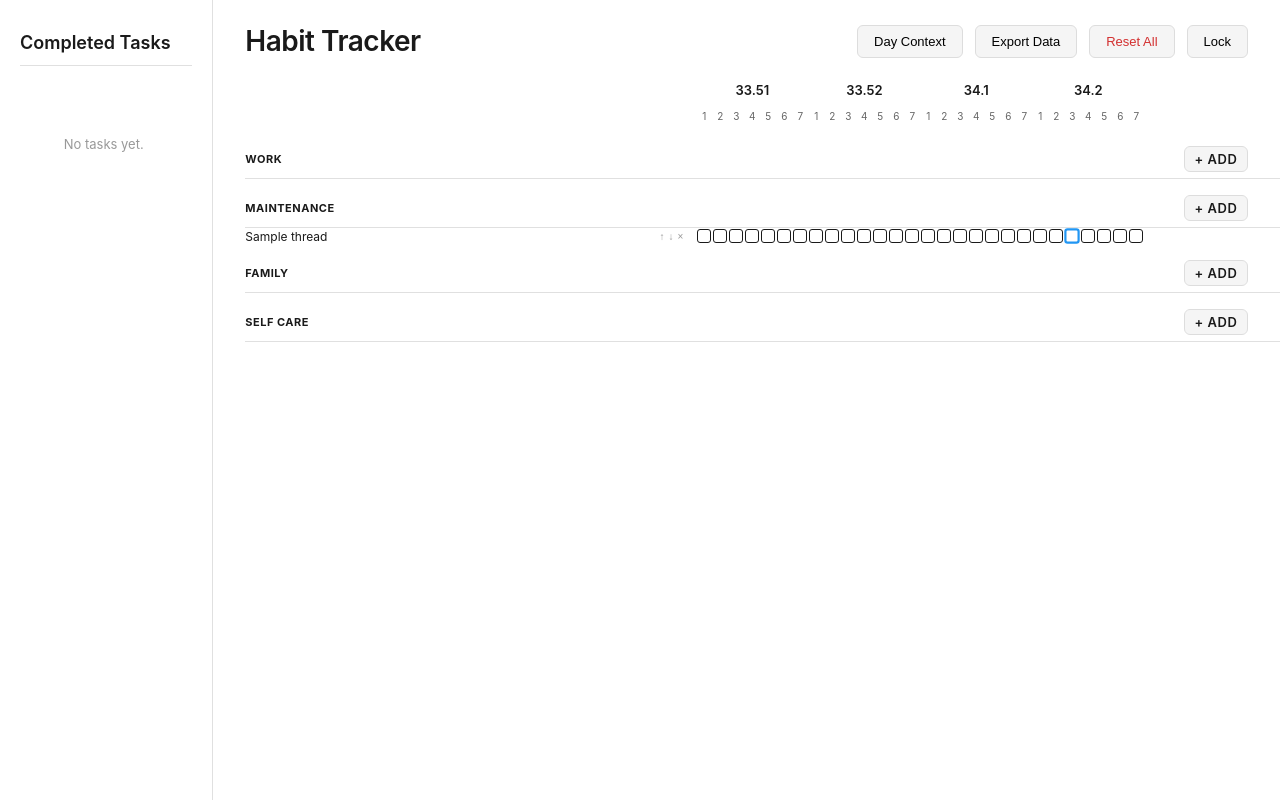
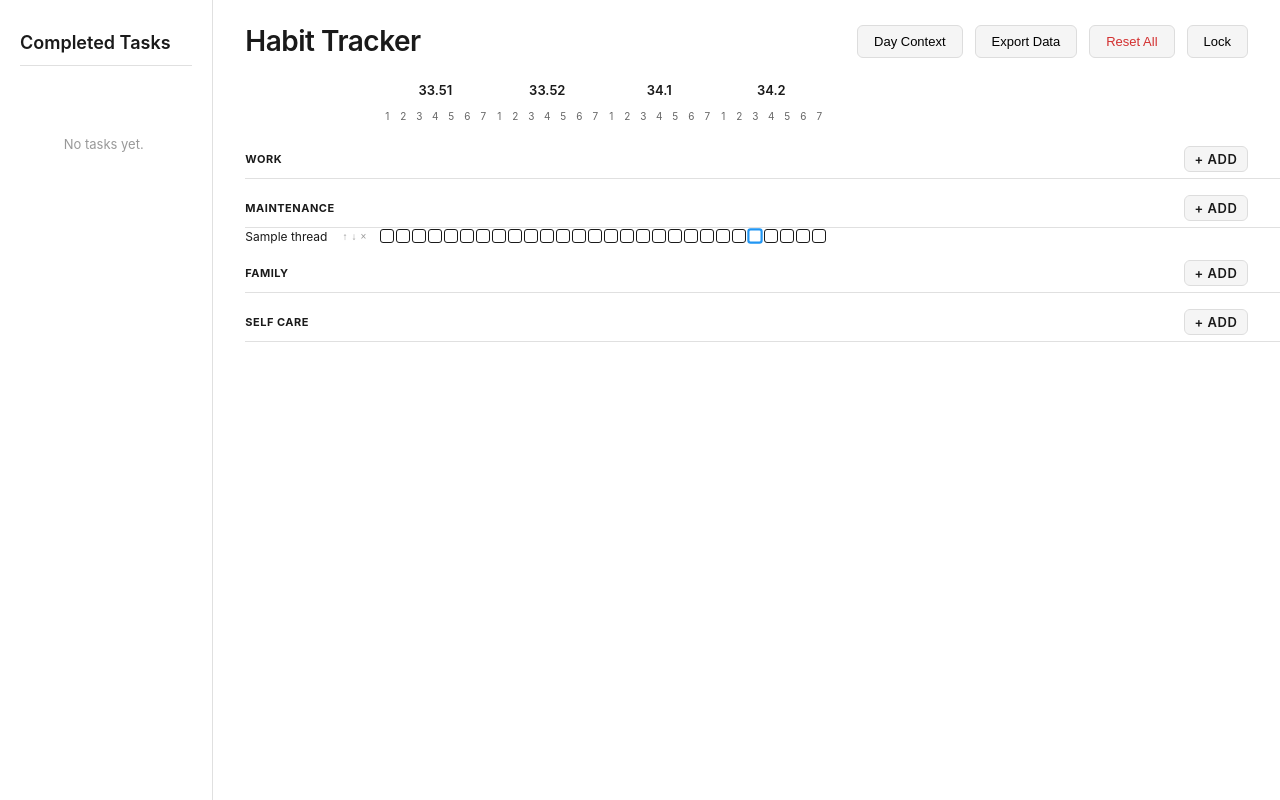
Before and after one commit to anvan5582-commits/dash_v4, a Flask app: page / in a window 1280 px wide. Run offline with Flask 3, Linux system fonts and the light colour scheme; the visitor is signed in with stand-in values (Sample User, id 1); tables that the repository leaves empty hold one stand-in row (values such as "Sample post").

Commit message:
Update dashboard.html

```diff
--- a/templates/dashboard.html
+++ b/templates/dashboard.html
@@ -564,7 +564,7 @@ function updateSquare(el, status, reason) {
                 {% set total_days = 365 %}
             {% endif %}
 
-            <div class="grid-container" style="grid-template-columns: 450px repeat({{ total_days }}, 14px);">
+            <div class="grid-container" style="grid-template-columns: max-content repeat({{ total_days }}, 14px);">
 
                 {# Хедери тижнів та днів у форматі 40k #}
                 {% if week_headers %}
@@ -593,7 +593,7 @@ function updateSquare(el, status, reason) {
 
                     {% for item in grouped_threads[cat] %}
                         <div class="habit-label">
-                            <span style="white-space: nowrap;">{{ item.info.thread_name }}</span>
+                            <span style="white-space: nowrap; padding-right: 15px;">{{ item.info.thread_name }}</span>
 
                             {# Блок кнопок управління - з'являється при наведенні тільки для авторизованих #}
                             {% if is_auth %}
```
